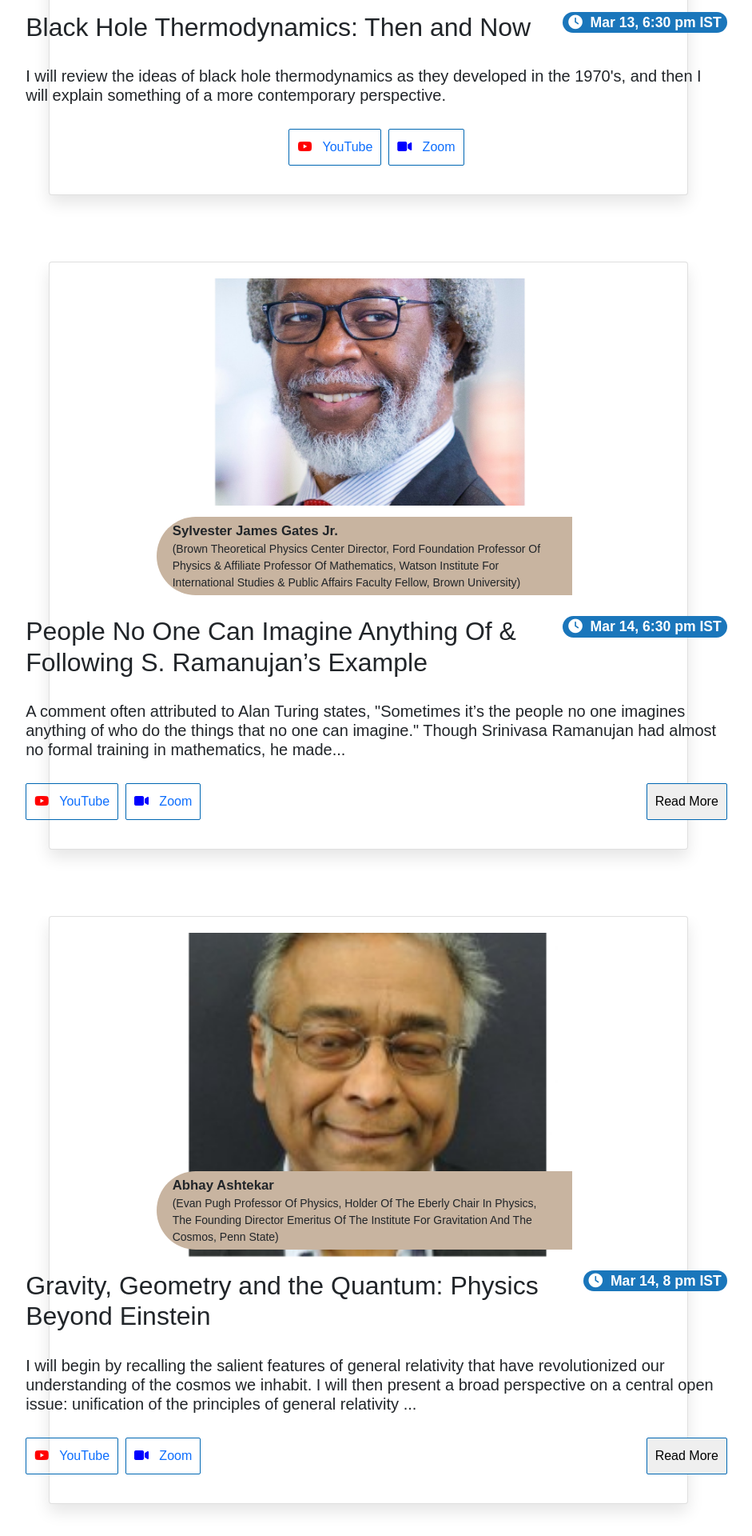
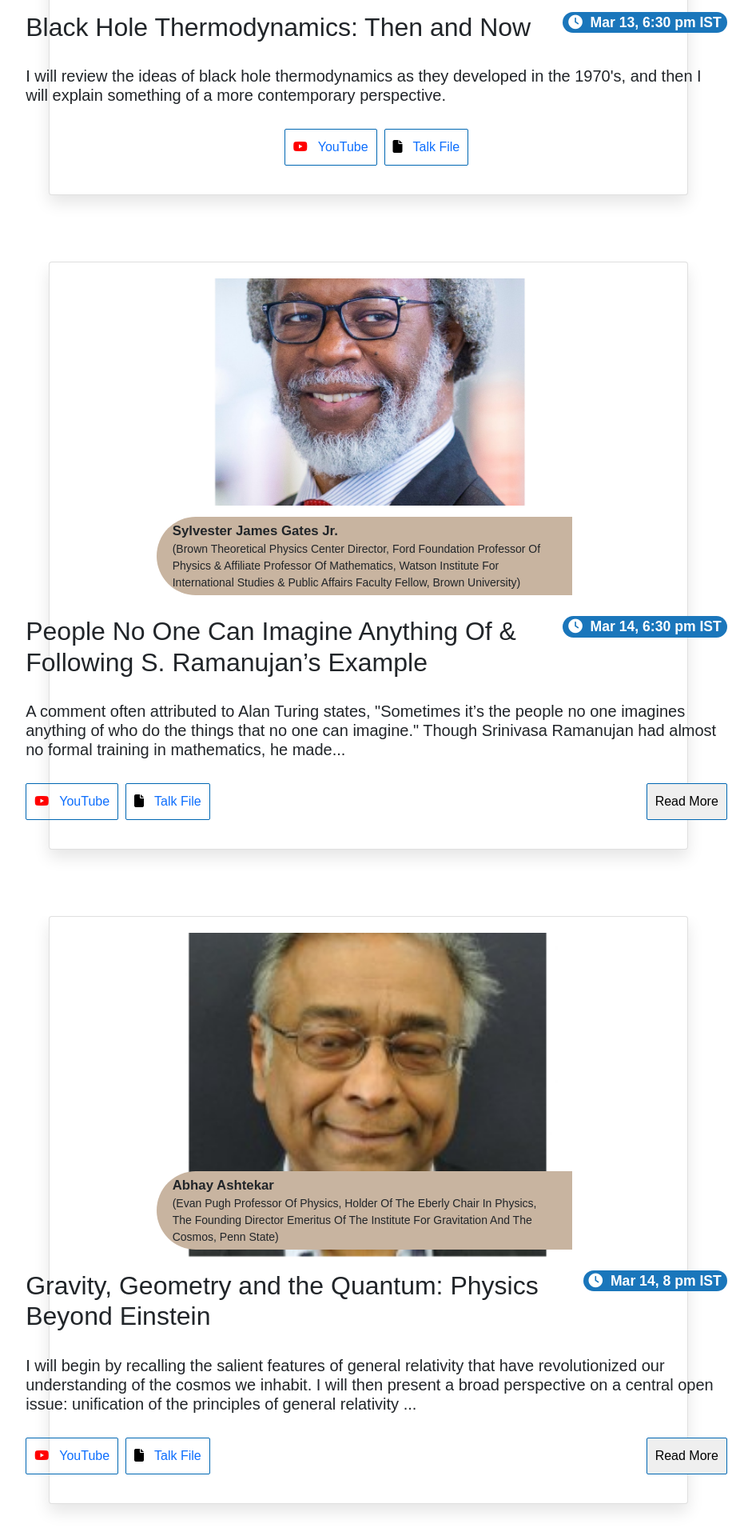
Before and after one commit to luckyIITR/IRD, a React (Create React App) app: page /#/ in a window 1280 px wide. Shown: the part 1889-3809 px from the top of the page at 80% size, without its empty margins (179-1120 px from the left). Built offline with nearby package versions, Linux system fonts and the light colour scheme.

Commit message:
links updated

```diff
--- a/src/compo/Home-Rest/Speakers.js
+++ b/src/compo/Home-Rest/Speakers.js
@@ -94,14 +94,14 @@ function Speakers() {
                 <div className="lect">
                   <a
                     className="ui button outline lifeAtIITRButton"
-                    href="https://us02web.zoom.us/j/85886636567"
+                    href="https://drive.google.com/file/d/1M7h6RvbOUOl644lbohfFDuiayj4ueBN-/view"
                     target={"_blank"}
                     rel="noopener noreferrer"
                   >
-                    <i className="fas fa-video" style={{ color: "blue" }}>
+                    <i className="fas fa-file" style={{ color: "black" }}>
                       {" "}
                     </i>
-                    &nbsp;&nbsp; Zoom
+                    &nbsp;&nbsp; Talk File
                   </a>
                 </div>
               </div>
@@ -172,7 +172,7 @@ function Speakers() {
                 <div className="lect">
                   <a
                     className="ui button outline lifeAtIITRButton"
-                    href="https://youtu.be/WbIHuv99A6E"
+                    href="https://youtu.be/LxErCZNvJVw"
                     target={"_blank"}
                     rel="noopener noreferrer"
                   >
@@ -186,14 +186,14 @@ function Speakers() {
                 <div className="lect">
                   <a
                     className="ui button outline lifeAtIITRButton"
-                    href="https://us02web.zoom.us/j/81326345423"
+                    href="#"
                     target={"_blank"}
                     rel="noopener noreferrer"
                   >
-                    <i className="fas fa-video" style={{ color: "blue" }}>
+                    <i className="fas fa-file" style={{ color: "black" }}>
                       {" "}
                     </i>
-                    &nbsp;&nbsp; Zoom
+                    &nbsp;&nbsp; Talk File
                   </a>
                 </div>
               </div>
@@ -264,7 +264,7 @@ function Speakers() {
                 <div className="lect">
                   <a
                     className="ui button outline lifeAtIITRButton"
-                    href="https://youtu.be/WbIHuv99A6E"
+                    href="https://youtu.be/r4OrV7yUtcw"
                     target={"_blank"}
                     rel="noopener noreferrer"
                   >
@@ -278,14 +278,14 @@ function Speakers() {
                 <div className="lect">
                   <a
                     className="ui button outline lifeAtIITRButton"
-                    href="https://us02web.zoom.us/j/81326345423"
+                    href="#"
                     target={"_blank"}
                     rel="noopener noreferrer"
                   >
-                    <i className="fas fa-video" style={{ color: "blue" }}>
+                    <i className="fas fa-file" style={{ color: "black" }}>
                       {" "}
                     </i>
-                    &nbsp;&nbsp; Zoom
+                    &nbsp;&nbsp; Talk File
                   </a>
                 </div>
               </div>
--- a/src/compo/Schedule.js
+++ b/src/compo/Schedule.js
@@ -91,14 +91,14 @@ function Schedule() {
                     <div className="lect">
                       <a
                         className="ui button outline lifeAtIITRButton"
-                        href="https://us02web.zoom.us/j/81326345423"
+                        href="#"
                         target={"_blank"}
                         rel="noopener noreferrer"
                       >
-                        <i className="fas fa-video" style={{ color: "blue" }}>
+                        <i className="fas fa-file" style={{ color: "black" }}>
                           {" "}
                         </i>
-                        &nbsp;&nbsp; Zoom
+                        &nbsp;&nbsp; Talk File
                       </a>
                     </div>
                   </div>
```
Also changed, not shown: 2 other files (tests, documents, lock files or other folders).
